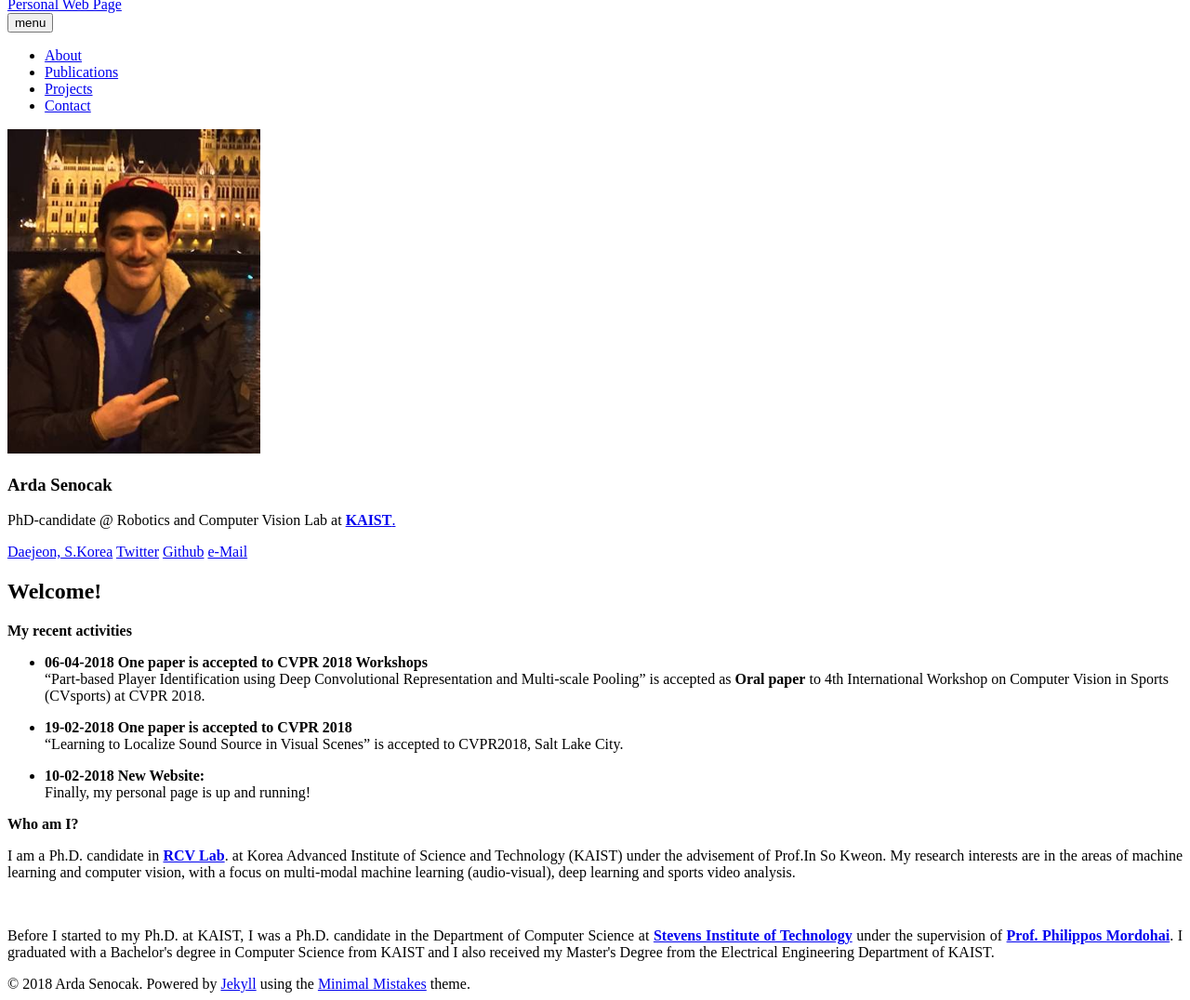
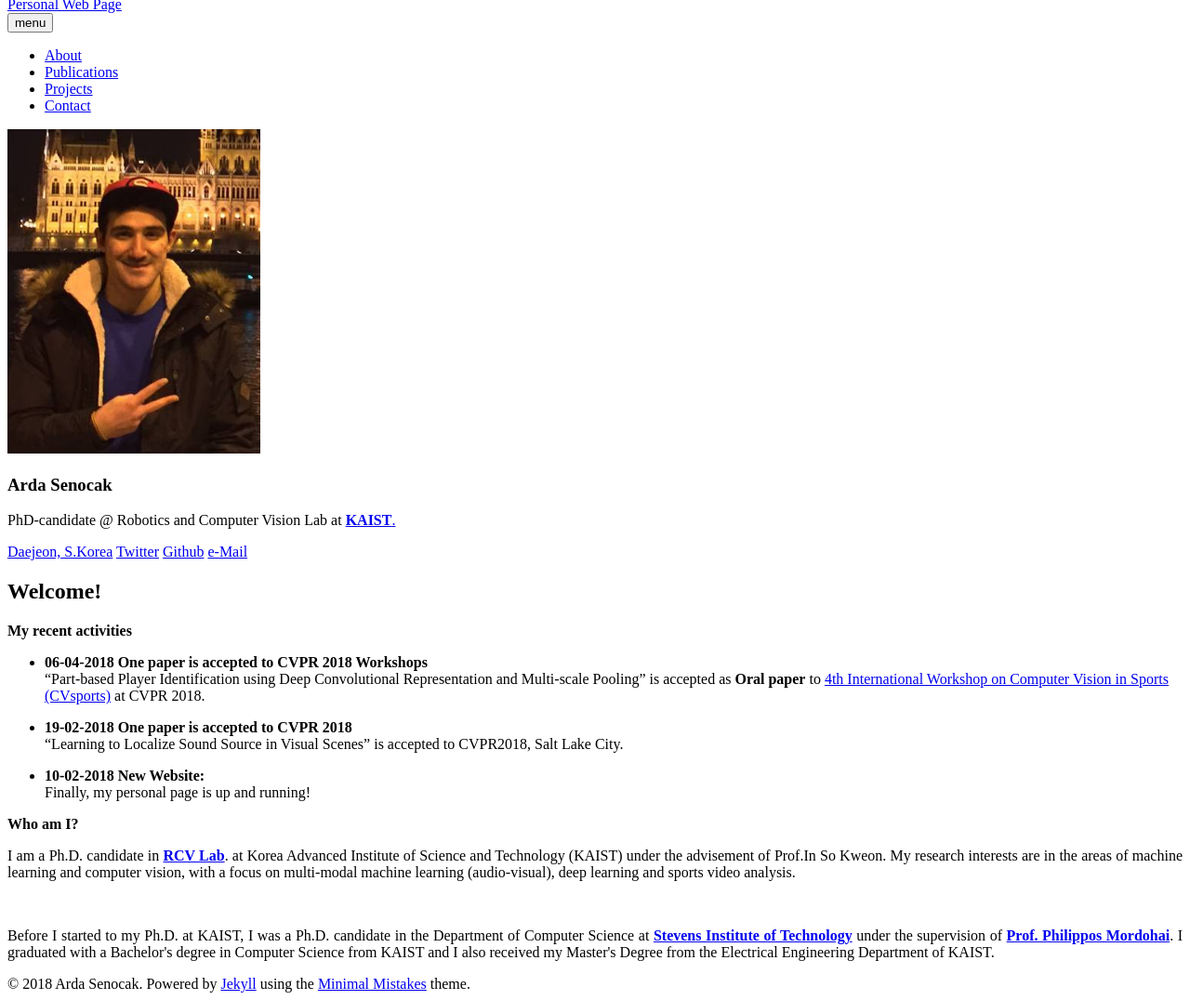
Before and after one commit to ardasnck/ardasnck.github.io, a Jekyll site: the page built from index.md, in a window 1280 px wide, cut to the strip 112-1188 px from the top of the page. Shown: the whole strip at 93% size. Built offline with Jekyll 4.4.1, drawn with Linux system fonts in a browser that asks for light colours; nearby versions of some CDN libraries; some of the changed lines change nothing that is shown.

Commit message:
Update index.md

```diff
--- a/index.md
+++ b/index.md
@@ -8,7 +8,7 @@
 **My recent activities**
 
 * **06-04-2018 One paper is accepted to CVPR 2018 Workshops** <br>
-"Part-based Player Identification using Deep Convolutional Representation and Multi-scale Pooling" is accepted as <b>Oral paper</b> to 4th International Workshop on Computer Vision in Sports (CVsports) at CVPR 2018.
+"Part-based Player Identification using Deep Convolutional Representation and Multi-scale Pooling" is accepted as <b>Oral paper</b> to <a href="http://www.vap.aau.dk/cvsports/">4th International Workshop on Computer Vision in Sports (CVsports)</a> at CVPR 2018.
 
 * **19-02-2018 One paper is accepted to CVPR 2018** <br>
 "Learning to Localize Sound Source in Visual Scenes" is accepted to CVPR2018, Salt Lake City.
```
